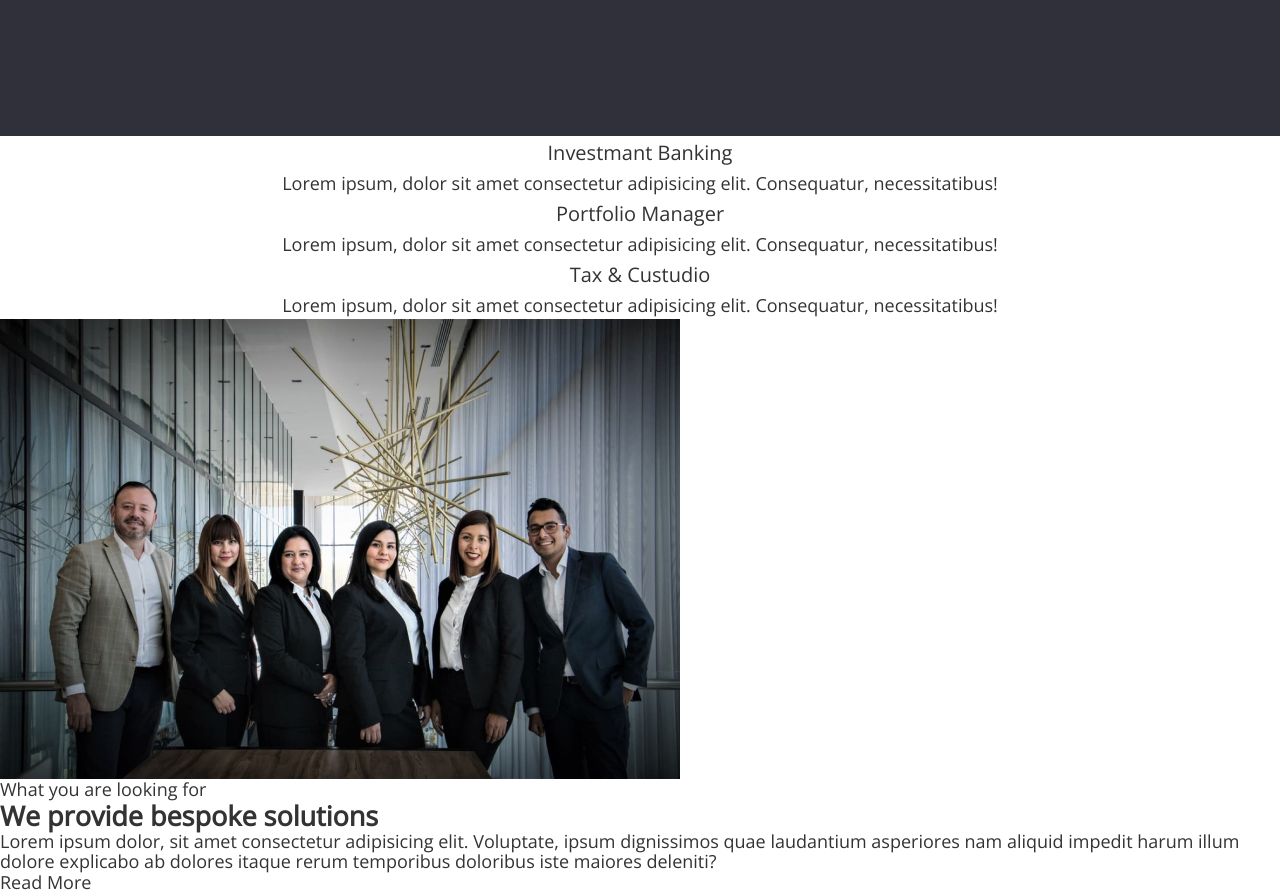
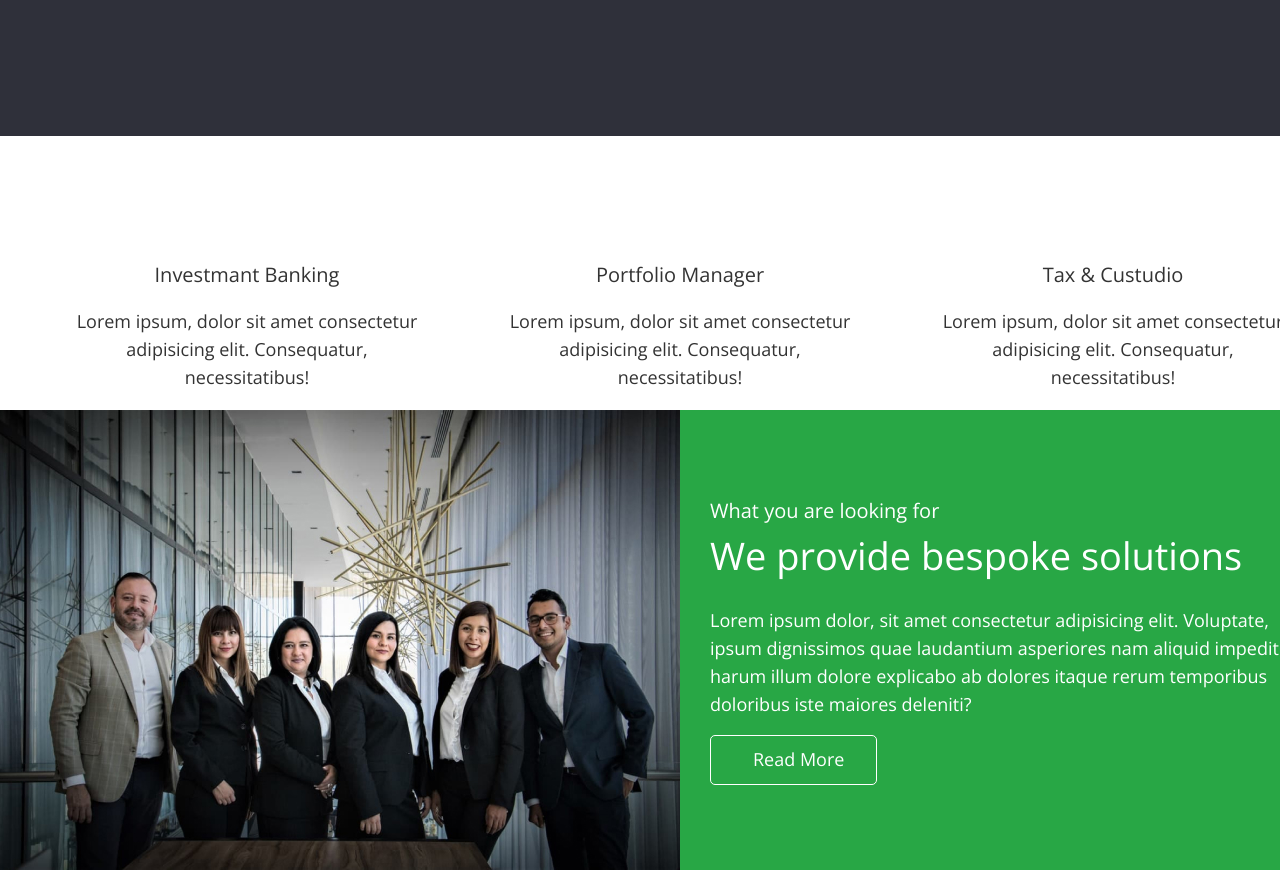
Before and after one commit to Onlysofi/fson-65-unbelievable, a plain HTML site: page index.html in a window 1280 px wide. Shown: the part 700-1594 px from the top of the page. After the commit the page ends 1570 px from the top, so only its background shows below. Drawn offline with nearby package versions, Linux system fonts and the light colour scheme.

Commit message:
Add about and solution

```diff
--- a/css/style.css
+++ b/css/style.css
@@ -66,6 +66,20 @@ address {
   padding: 0 28px;
 }
 
+.visually-hidden {
+  position: absolute;
+  width: 1px;
+  height: 1px;
+  margin: -1px;
+  border: 0;
+  padding: 0;
+
+  white-space: nowrap;
+  clip-path: inset(100%);
+  clip: rect(0 0 0 0);
+  overflow: hidden;
+}
+
 /* header */
 .header {
   background-color: #2f303a;
@@ -113,13 +127,11 @@ address {
   padding-bottom: 20px;
 }
 
-
 /* hero */
 .hero {
   background-color: #2f303a;
   padding-top: 259px;
   padding-bottom: 284px;
-
 }
 
 .hero-title {
@@ -128,7 +140,7 @@ address {
   line-height: 1.2;
 
   text-align: center;
-  color: #E9E9E9;
+  color: #e9e9e9;
   margin-bottom: 45px;
 }
 
@@ -136,7 +148,7 @@ address {
   font-size: 22px;
   line-height: 1.67;
   text-align: center;
-  color: #E9E9E9;
+  color: #e9e9e9;
   margin-bottom: 29px;
 }
 
@@ -161,9 +173,21 @@ address {
   justify-content: center;
 }
 
+/* about */
 
-/* about */
+.about {
+  padding-top: 122px;
+  padding-bottom: 19px;
+}
+
+.about .container {
+  padding-left: 66px;
+  padding-right: 66px;
+}
+
 .about-subtitle {
+  margin-bottom: 16px;
+
   font-weight: 400;
   font-size: 20px;
   line-height: 1.65;
@@ -174,3 +198,64 @@ address {
   line-height: 1.56;
   text-align: center;
 }
+
+.about-list {
+  display: flex;
+  gap: 71px;
+}
+
+/* Solution */
+
+.solution .container {
+  display: flex;
+  padding-left: 0;
+  padding-right: 0;
+}
+
+.solution-content-wraper {
+  padding: 84px 44px 84px 30px;
+  background-color: var(--accent-color);
+}
+
+.solution-subtitle {
+  margin-bottom: 5px;
+  font-size: 20px;
+  line-height: 1.65;
+  color: var(--secondary-text-color);
+}
+
+.solution-title {
+  margin-bottom: 26px;
+  font-weight: 300;
+  font-size: 38px;
+  line-height: 1.26;
+  color: var(--secondary-text-color);
+}
+
+.solution-text {
+  margin-bottom: 17px;
+  line-height: 1.56;
+  color: var(--secondary-text-color);
+}
+
+.solution-btn-wraper {
+  display: flex;
+  justify-content: start;
+  align-items: center;
+}
+
+.solution-btn {
+  display: flex;
+  align-items: center;
+  justify-content: start;
+  min-width: 167px;
+  height: 50px;
+
+  padding: 11px 27px 12px 42px;
+  line-height: 1.56px;
+  color: var(--secondary-text-color);
+
+  border: 1px solid var(--secondary-text-color);
+  border-radius: 5px;
+  background-color: transparent;
+}
--- a/index.html
+++ b/index.html
@@ -1,6 +1,5 @@
 <!DOCTYPE html>
 <html lang="en">
-
   <head>
     <meta charset="UTF-8" />
     <meta http-equiv="X-UA-Compatible" content="IE=edge" />
@@ -18,10 +17,16 @@
     <!-- font famaly -->
     <link rel="preconnect" href="https://fonts.googleapis.com" />
     <link rel="preconnect" href="https://fonts.gstatic.com" crossorigin />
-  <link href="https://fonts.googleapis.com/css2?family=Open+Sans:wght@300;400&display=swap" rel="stylesheet" />
+    <link
+      href="https://fonts.googleapis.com/css2?family=Open+Sans:wght@300;400&display=swap"
+      rel="stylesheet"
+    />
 
     <!-- normalize -->
-  <link rel="stylesheet" href="https://cdnjs.cloudflare.com/ajax/libs/normalize/1.0.0/normalize.min.css" />
+    <link
+      rel="stylesheet"
+      href="https://cdnjs.cloudflare.com/ajax/libs/normalize/1.0.0/normalize.min.css"
+    />
 
     <!-- style -->
     <link rel="stylesheet" href="./css/style.css" />
@@ -67,55 +72,60 @@
           <div class="hero-btn-wrapper">
             <a class="link hero-btn" href="">Read More</a>
           </div>
-
         </div>
       </section>
 
       <!-- about -->
       <section class="about">
-      <h2 class="about-title" hidden>About</h2>
+        <div class="container">
+          <h2 class="visually-hidden">About</h2>
           <ul class="about-list list">
             <li class="about-item">
               <h3 class="about-subtitle">Investmant Banking</h3>
               <p class="about-text">
-            Lorem ipsum, dolor sit amet consectetur adipisicing elit.
-            Consequatur, necessitatibus!
+                Lorem ipsum, dolor sit amet consectetur adipisicing elit. Consequatur,
+                necessitatibus!
               </p>
             </li>
 
             <li class="about-item">
               <h3 class="about-subtitle">Portfolio Manager</h3>
               <p class="about-text">
-            Lorem ipsum, dolor sit amet consectetur adipisicing elit.
-            Consequatur, necessitatibus!
+                Lorem ipsum, dolor sit amet consectetur adipisicing elit. Consequatur,
+                necessitatibus!
               </p>
             </li>
 
             <li class="about-item">
               <h3 class="about-subtitle">Tax & Custudio</h3>
               <p class="about-text">
-            Lorem ipsum, dolor sit amet consectetur adipisicing elit.
-            Consequatur, necessitatibus!
+                Lorem ipsum, dolor sit amet consectetur adipisicing elit. Consequatur,
+                necessitatibus!
               </p>
             </li>
           </ul>
+        </div>
       </section>
 
       <!-- Solution -->
-    <section>
+      <section class="solution">
+        <div class="container">
           <img src="./images/solution/solution.jpg" alt="team" width="680" height="460" />
 
-      <p>What you are looking for</p>
-      <h2>We provide bespoke solutions</h2>
-      <p>
-        Lorem ipsum dolor, sit amet consectetur adipisicing elit. Voluptate,
-        ipsum dignissimos quae laudantium asperiores nam aliquid impedit harum
-        illum dolore explicabo ab dolores itaque rerum temporibus doloribus
-        iste maiores deleniti?
+          <div class="solution-content-wraper">
+            <p class="solution-subtitle">What you are looking for</p>
+            <h2 class="solution-title">We provide bespoke solutions</h2>
+            <p class="solution-text">
+              Lorem ipsum dolor, sit amet consectetur adipisicing elit. Voluptate, ipsum dignissimos
+              quae laudantium asperiores nam aliquid impedit harum illum dolore explicabo ab dolores
+              itaque rerum temporibus doloribus iste maiores deleniti?
             </p>
-      <a class="link" href="">Read More</a>
+            <div class="solution-btn-wraper">
+              <a class="link solution-btn" href="">Read More</a>
+            </div>
+          </div>
+        </div>
       </section>
     </main>
   </body>
-
 </html>
```
Lines whose indentation alone changed are shown as unchanged.
